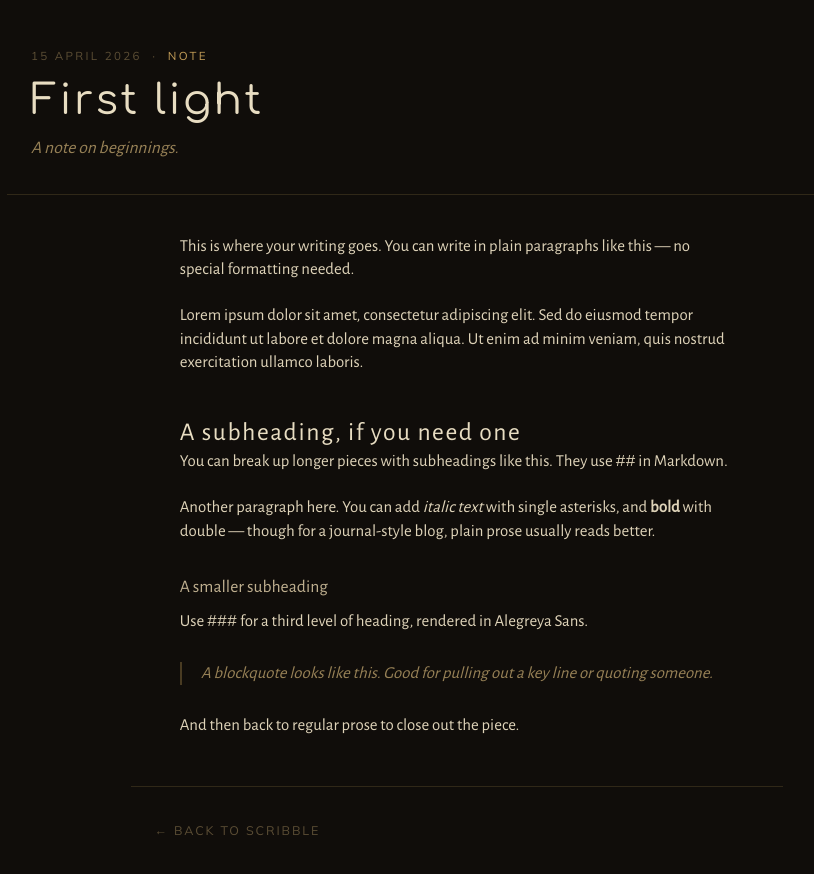
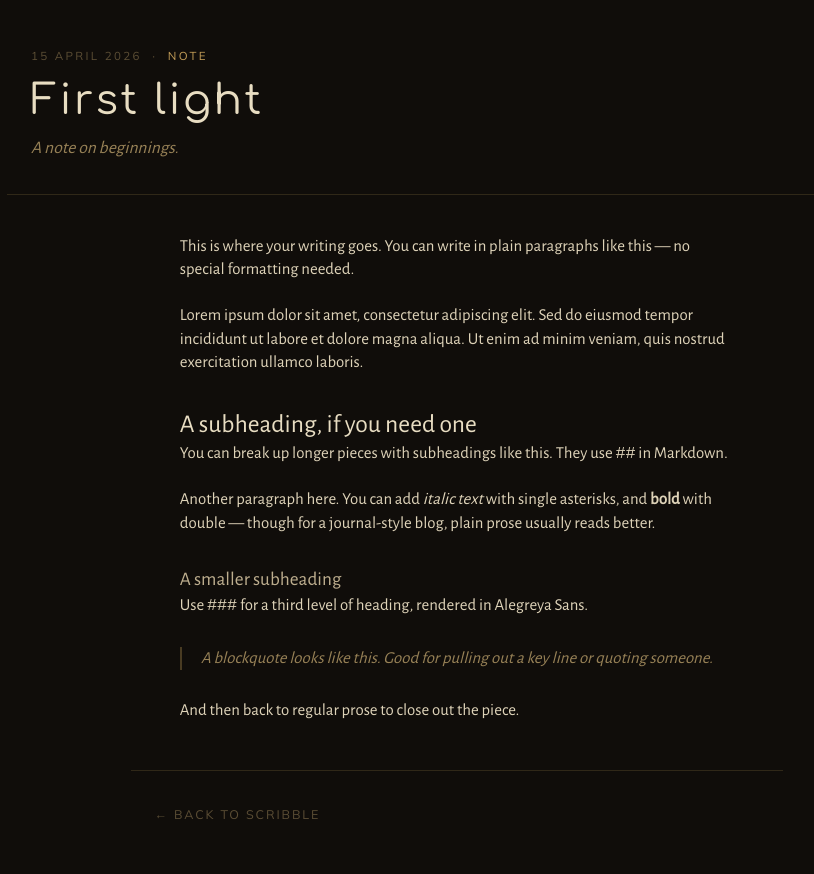
Before and after one commit to yhlreporter/site, a Jekyll site: the page built from _posts/2026-04-15-first-light.md, in a window 1280 px wide. Shown: the top 874 px of the page, without its empty margins (183-997 px from the left). Built offline with Jekyll 4.4.1, drawn with Linux system fonts in a browser that asks for light colours.

Commit message:
Update main.css

```diff
--- a/assets/css/main.css
+++ b/assets/css/main.css
@@ -266,17 +266,17 @@ body {
   font-family: var(--font-serif);
   font-weight: 400;
   font-size: 1.6rem;
-  letter-spacing: 0.06em;
+  letter-spacing: 0em;
   color: var(--cream);
-  margin: 2.5rem 0 0;
+  margin: 2rem 0 0;
 }
 
 .post__body h3 {
   font-family: var(--font-serif);
   font-weight: 400;
-  font-size: 1.1rem;
+  font-size: 1.2rem;
   color: var(--cream-muted);
-  margin: 2rem 0 0.6rem;
+  margin: 2rem 0 0;
 }
 
 .post__body a {
```
